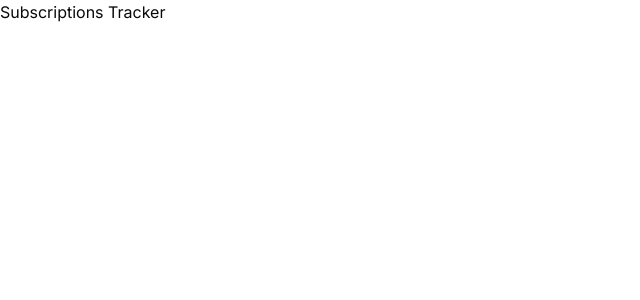
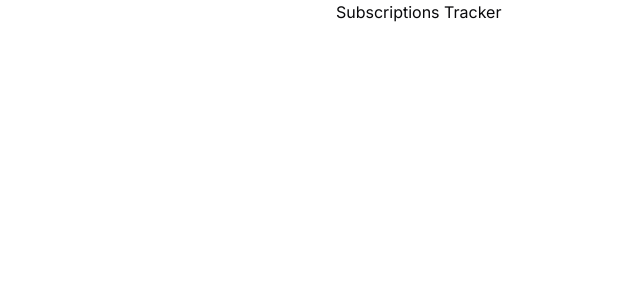
Before and after one commit to itsnitinr/subtrackt, a Next.js app: page / in a window 1280 px wide. Shown: the top 300 px of the page, without its empty margins (0-640 px from the left). Built offline with nearby package versions, Linux system fonts and the light colour scheme.

Commit message:
add max width to layout

```diff
--- a/app/globals.css
+++ b/app/globals.css
@@ -1,6 +1,12 @@
 @tailwind base;
 @tailwind components;
 @tailwind utilities;
+
+html,
+body,
+:root {
+  height: 100%;
+}
 
 @layer utilities {
   .text-balance {
--- a/app/layout.tsx
+++ b/app/layout.tsx
@@ -16,7 +16,9 @@ export default function RootLayout({
 }>) {
   return (
     <html lang="en">
-      <body className={`${inter.className} antialiased`}>{children}</body>
+      <body className={`${inter.className} antialiased`}>
+        <main className="h-full max-w-screen-sm mx-auto px-4">{children}</main>
+      </body>
     </html>
   );
 }
```
